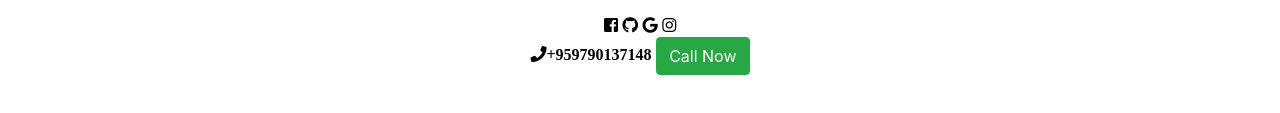
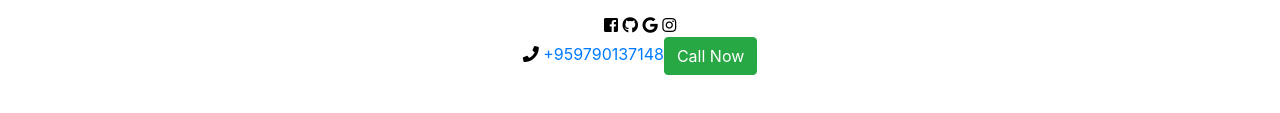
Before and after one commit to waiyanayekyaw/MyWebsite-wyak, a plain HTML site: page index.html in a window 1280 px wide. Shown: the part 1526-1639 px from the top of the page. Drawn offline with Linux system fonts and the light colour scheme.

Commit message:
updated call

```diff
--- a/index.html
+++ b/index.html
@@ -108,8 +108,11 @@
             <a href="https://www.instagram.com/"><i class="fab fa-instagram"></i></a>
         </div>
 
-        <a href="+959790137148"><i class="fas fa-phone">+959790137148</i>
-            <button class="btn btn-success">Call Now</button></a>
+        <a href="+959790137148"><i class="fas fa-phone"></i>
+            +959790137148<button class="btn btn-success">Call Now</button></a>
+
+            <!-- <p>Mobile: <a href="+959794303891">+959794303891
+                <button class="btn btn-success">Call Now</button></a></p> -->
 
 
     </div>
```
